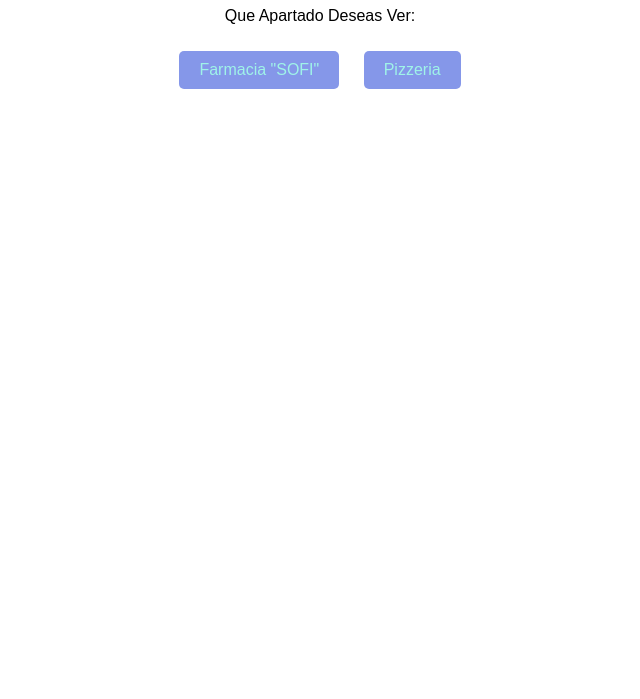
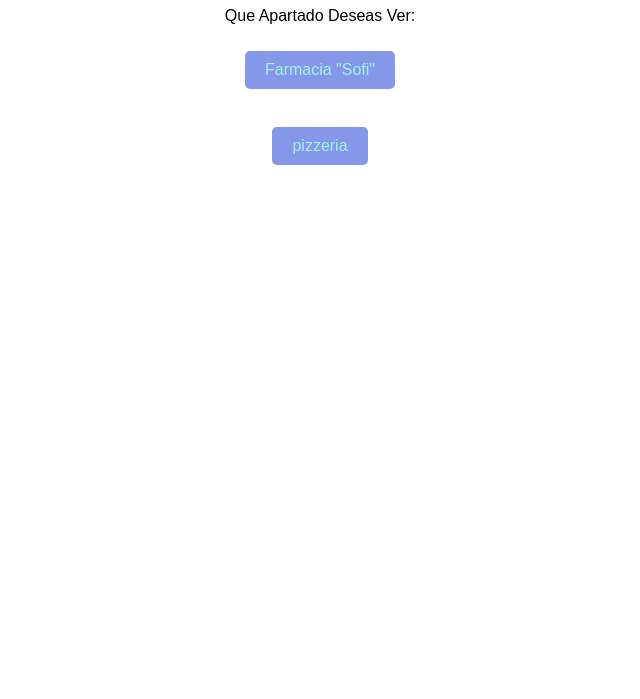
Before and after one commit to ailyn2341/programas, a plain HTML site: page index.html in a window 1280 px wide. Shown: the part 101-800 px from the top of the page, without its empty margins (320-960 px from the left). Drawn offline with Linux system fonts and the light colour scheme.

Commit message:
Update index.html

```diff
--- a/index.html
+++ b/index.html
@@ -29,9 +29,14 @@
     <h1>Bienvenido A Mis Paginas</h1>
     <p>Que Apartado Deseas Ver:</p>
 
-    <button onclick="window.location.href='farmacia.html'">Farmacia "SOFI"</button>
-    <button onclick="window.location.href='pizzeria.html'">Pizzeria </button>
-
+     <form action="farmacia.html" method="post">
+        <button type="submit">Farmacia "Sofi"</button>
+        <br><br>
+        </form>
+        <form action="pizzeria.html" method="post">
+            <button type="submit">pizzeria</button>
+            <br><br>
+            </form>
 
 </body>
 </html>
```
